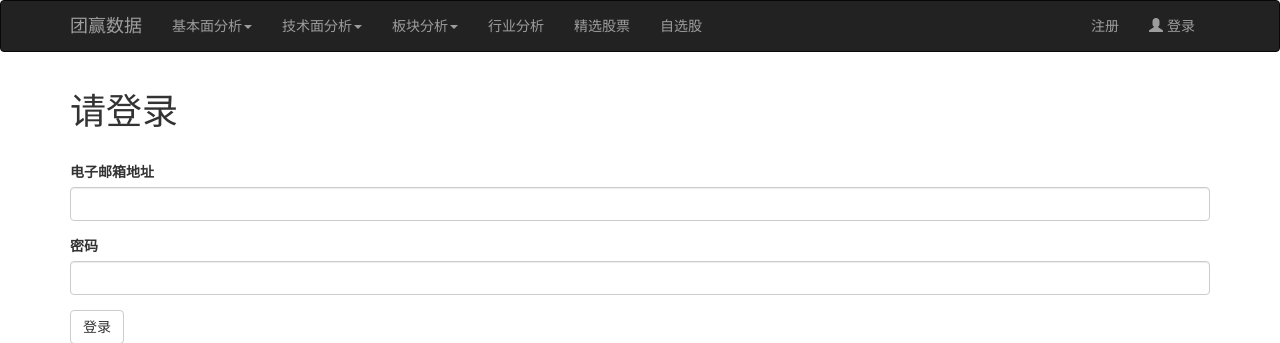
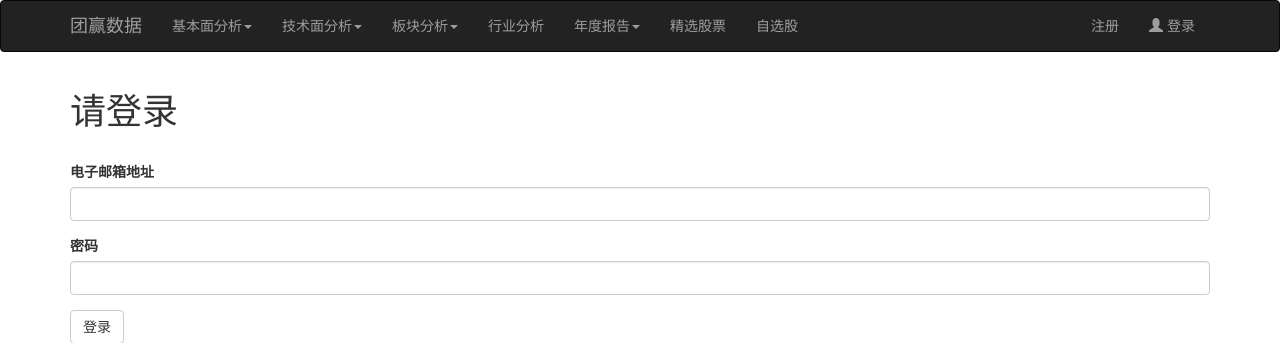
Before and after one commit to jerrylee529/twelvewin, a Flask app: a page that uses app/templates/navigation.html in a window 1280 px wide. Shown: the top 343 px of the page. Run offline with Flask 2, Linux system fonts and the light colour scheme; parts of the project's set-up code (start-up, migrations or seed data) failed here and were passed over; some libraries are stand-ins or nearby versions.

Commit message:
add annual report menu

```diff
--- a/app/templates/navigation.html
+++ b/app/templates/navigation.html
@@ -54,6 +54,12 @@
           </ul>
         </li>
         <li> <a href="{{ url_for('industry_analysis.index') }}">行业分析</a></li>
+        <li class="dropdown">
+          <a href="#" class="dropdown-toggle" data-toggle="dropdown">年度报告<b class="caret"></b></a>
+          <ul class="dropdown-menu">
+            <li> <a href="{{ url_for('annual_report.index', path="2018") }}">2018</a></li>
+          </ul>
+        </li>
         <li> <a href="{{ url_for('stock.list_stock', path="business") }}">精选股票</a></li>
         <li> <a href="{{ url_for('self_selected_stock.index') }}">自选股</a></li>
       </ul>
```
